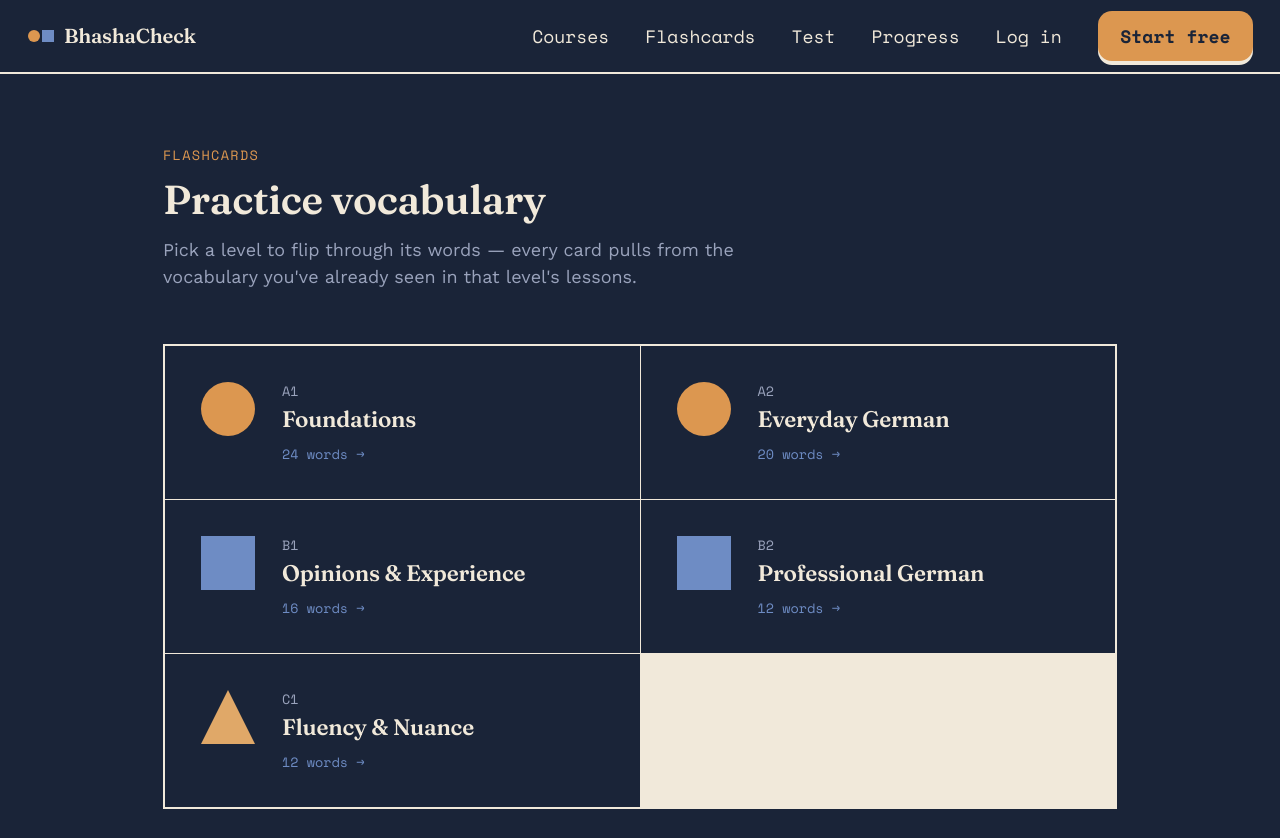
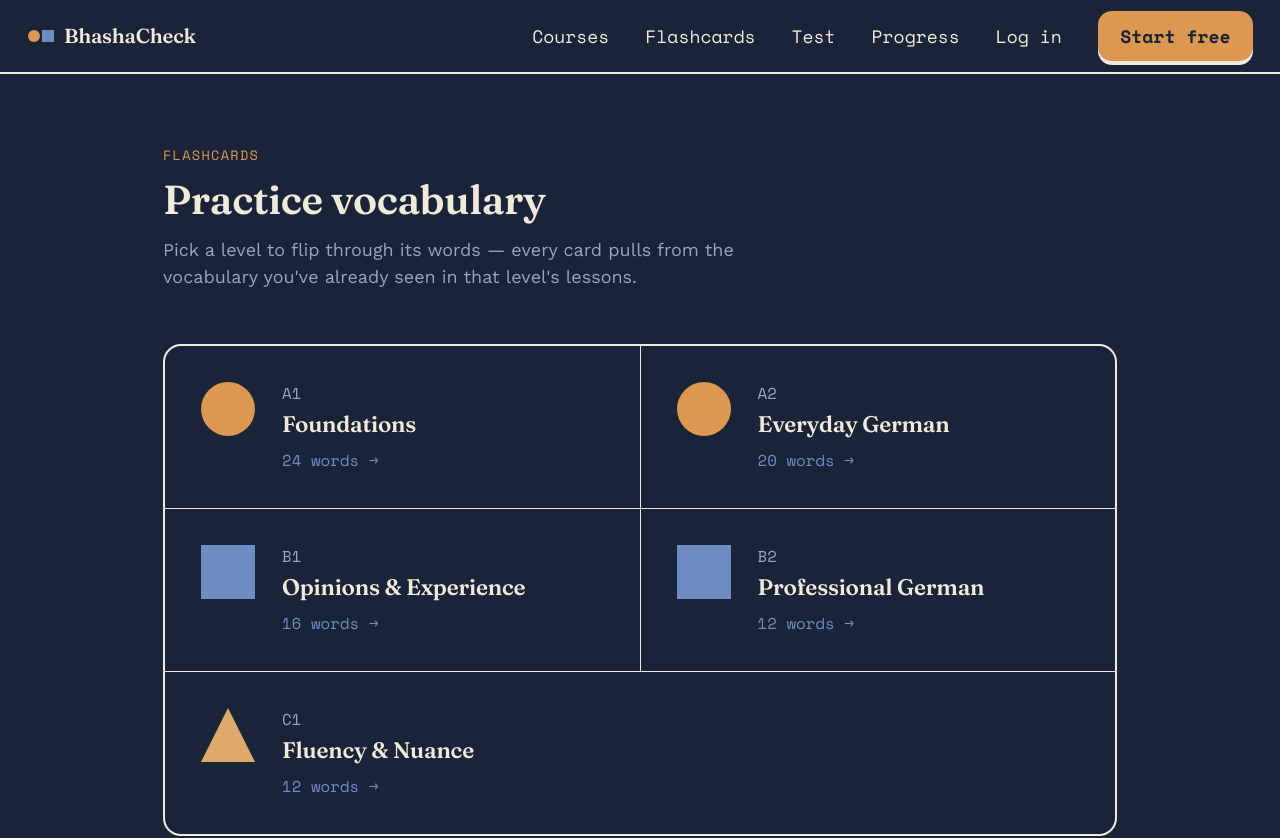
Before and after one commit to Nikitasharma5078/grundstein, a Next.js app: page /flashcards in a window 1280 px wide. Shown: the top 838 px of the page. Built offline with nearby package versions, Linux system fonts and the light colour scheme; no server answers.

Commit message:
Add username to signup, fix empty grid box on flashcards/test pages

```diff
--- a/app/flashcards/page.js
+++ b/app/flashcards/page.js
@@ -11,22 +11,25 @@ export default function FlashcardsIndex() {
         vocabulary you've already seen in that level's lessons.
       </p>
 
-      <div className="grid sm:grid-cols-2 gap-px bg-ink border-2 border-ink">
-        {levels.map(([key, c]) => {
+      <div className="grid sm:grid-cols-2 gap-px bg-ink border-2 border-ink rounded-2xl overflow-hidden">
+        {levels.map(([key, c], i) => {
           const shapeClass =
             c.shape === "circle" ? "shape-circle" : c.shape === "triangle" ? "shape-triangle" : "";
           const wordCount = c.lessons.reduce((sum, l) => sum + l.vocab.length, 0);
+          const isLastOdd = i === levels.length - 1 && levels.length % 2 !== 0;
           return (
             <a
               key={key}
               href={`/flashcards/${key}`}
-              className="bg-paper p-8 flex gap-6 items-start hover:bg-paper-raised transition-colors"
+              className={`bg-paper p-8 flex gap-6 items-start hover:bg-paper-raised transition-colors ${
+                isLastOdd ? "sm:col-span-2" : ""
+              }`}
             >
               <div className={`w-12 h-12 shrink-0 ${c.color} ${shapeClass}`} />
               <div>
-                <p className="mono text-xs text-ink-soft mb-1">{c.level}</p>
+                <p className="mono text-sm text-ink-soft mb-1">{c.level}</p>
                 <h3 className="display text-xl font-semibold mb-2">{c.title}</h3>
-                <p className="mono text-xs text-navy">{wordCount} words →</p>
+                <p className="mono text-sm text-navy">{wordCount} words →</p>
               </div>
             </a>
           );
--- a/app/signup/page.js
+++ b/app/signup/page.js
@@ -3,6 +3,7 @@ import { useState } from "react";
 import { supabase } from "@/lib/supabaseClient";
 
 export default function SignupPage() {
+  const [username, setUsername] = useState("");
   const [email, setEmail] = useState("");
   const [password, setPassword] = useState("");
   const [status, setStatus] = useState(null);
@@ -13,29 +14,35 @@ export default function SignupPage() {
       setStatus("Supabase isn't connected yet — see lib/supabaseClient.js for setup steps.");
       return;
     }
-    const { error } = await supabase.auth.signUp({ email, password });
+    const { error } = await supabase.auth.signUp({
+      email,
+      password,
+      options: { data: { username } },
+    });
     setStatus(error ? error.message : "Check your email to confirm your account.");
   }
 
   return (
     <div className="max-w-sm mx-auto px-6 py-20">
-      <p className="mono text-xs text-gold mb-2 tracking-widest">CREATE ACCOUNT</p>
+      <p className="mono text-sm text-gold mb-2 tracking-widest">CREATE ACCOUNT</p>
       <h1 className="display text-3xl font-semibold mb-8">Start free</h1>
 
       <form onSubmit={handleSignup} className="space-y-5">
+        <Field label="Username" type="text" value={username} onChange={setUsername} />
         <Field label="Email" type="email" value={email} onChange={setEmail} />
         <Field label="Password" type="password" value={password} onChange={setPassword} />
         <button
           type="submit"
-          className="w-full bg-gold text-paper mono text-sm px-6 py-3 hover:bg-ink transition-colors"
+          className="btn-3d w-full bg-gold text-paper mono text-sm px-6 py-3.5 hover:brightness-105 font-semibold"
+          style={{ "--btn-shadow": "var(--ink)" }}
         >
           Create account
         </button>
       </form>
 
-      {status && <p className="mono text-xs text-navy mt-4">{status}</p>}
+      {status && <p className="mono text-sm text-navy mt-4">{status}</p>}
 
-      <p className="text-sm text-ink-soft mt-8">
+      <p className="text-base text-ink-soft mt-8">
         Already have an account?{" "}
         <a href="/login" className="text-gold underline underline-offset-4">
           Log in
@@ -48,13 +55,13 @@ export default function SignupPage() {
 function Field({ label, type, value, onChange }) {
   return (
     <label className="block">
-      <span className="mono text-xs text-ink-soft block mb-2">{label}</span>
+      <span className="mono text-sm text-ink-soft block mb-2">{label}</span>
       <input
         type={type}
         required
         value={value}
         onChange={(e) => onChange(e.target.value)}
-        className="w-full border-2 border-ink bg-paper-raised px-4 py-2.5 text-sm outline-none"
+        className="w-full rounded-2xl border-2 border-ink bg-paper-raised px-4 py-2.5 text-sm outline-none"
       />
     </label>
   );
--- a/app/test/page.js
+++ b/app/test/page.js
@@ -12,15 +12,18 @@ export default function TestIndex() {
       </p>
 
       <div className="grid sm:grid-cols-2 gap-4">
-        {levels.map(([key, c]) => {
+        {levels.map(([key, c], i) => {
           const shapeClass =
             c.shape === "circle" ? "shape-circle" : c.shape === "triangle" ? "shape-triangle" : "";
           const wordCount = c.lessons.reduce((sum, l) => sum + l.vocab.length, 0);
+          const isLastOdd = i === levels.length - 1 && levels.length % 2 !== 0;
           return (
             <a
               key={key}
               href={`/test/${key}`}
-              className="group bg-paper-raised p-8 flex gap-6 items-start rounded-2xl border-2 border-ink-soft/15 hover:border-ink hover:-translate-y-1 hover:shadow-lg transition-all duration-200"
+              className={`group bg-paper-raised p-8 flex gap-6 items-start rounded-2xl border-2 border-ink-soft/15 hover:border-ink hover:-translate-y-1 hover:shadow-lg transition-all duration-200 ${
+                isLastOdd ? "sm:col-span-2" : ""
+              }`}
             >
               <div className={`w-12 h-12 shrink-0 ${c.color} ${shapeClass} flex items-center justify-center group-hover:scale-110 transition-transform`}>
                 <span className="mono text-paper text-xs font-bold">{c.level}</span>
--- a/components/NavAuth.js
+++ b/components/NavAuth.js
@@ -26,7 +26,7 @@ export default function NavAuth() {
   return (
     <>
       <span className="text-ink-soft text-sm max-w-[10rem] truncate" title={user.email}>
-        {user.email}
+        {user.user_metadata?.username || user.email}
       </span>
       <button
         onClick={() => supabase.auth.signOut()}
```
